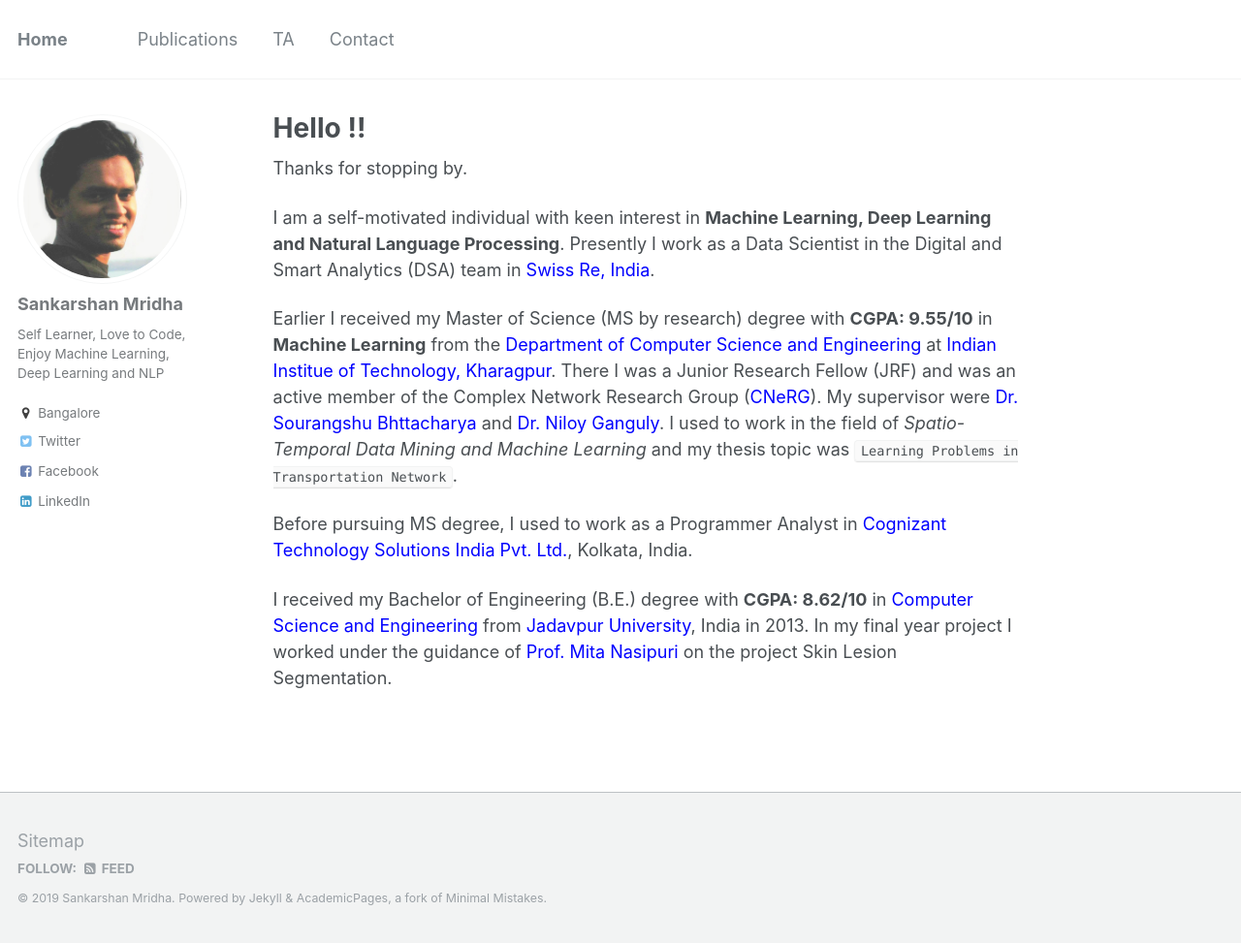
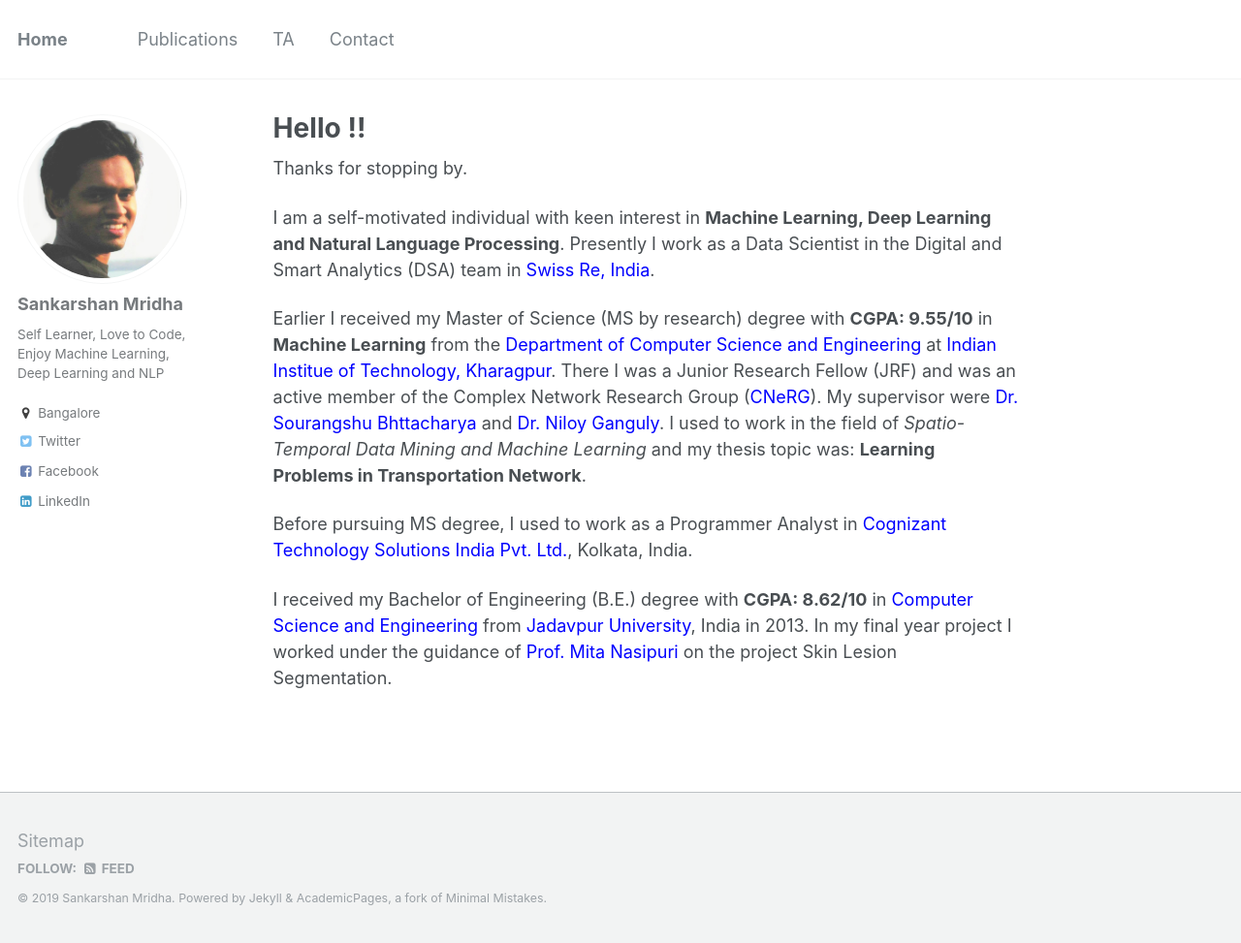
Before and after one commit to msank00/msank00.github.io, a Jekyll site: the page built from _pages/about.md, in a window 1280 px wide and 973 px high. Shown: the whole window at 97% size. Built offline with Jekyll 4.4.1, drawn with Linux system fonts in a browser that asks for light colours.

```diff
--- a/_pages/about.md
+++ b/_pages/about.md
@@ -26,7 +26,7 @@
 
 I am a self-motivated individual with keen interest in **Machine Learning, Deep Learning and Natural Language Processing**. Presently I work as a Data Scientist in the Digital and Smart Analytics (DSA) team in [<span style="color:blue">Swiss Re, India</span>](https://www.swissre.com/).
 
-Earlier I received my Master of Science (MS by research) degree with **CGPA: 9.55/10** in **Machine Learning** from the [<span style="color:blue">Department of Computer Science and Engineering</span>](http://cse.iitkgp.ac.in/) at [<span style="color:blue">Indian Institue of Technology, Kharagpur</span>](http://www.iitkgp.ac.in/). There I was a Junior Research Fellow (JRF) and was an active member of the Complex Network Research Group ([<span style="color:blue">CNeRG</span>](http://www.cnergres.iitkgp.ac.in/)). My supervisor were [<span style="color:blue">Dr. Sourangshu Bhttacharya</span>](http://cse.iitkgp.ac.in/~sourangshu/) and [<span style="color:blue">Dr. Niloy Ganguly</span>](http://www.facweb.iitkgp.ernet.in/~niloy/). I used to work in the field of _Spatio-Temporal Data Mining and Machine Learning_ and my thesis topic was `Learning Problems in Transportation Network`.
+Earlier I received my Master of Science (MS by research) degree with **CGPA: 9.55/10** in **Machine Learning** from the [<span style="color:blue">Department of Computer Science and Engineering</span>](http://cse.iitkgp.ac.in/) at [<span style="color:blue">Indian Institue of Technology, Kharagpur</span>](http://www.iitkgp.ac.in/). There I was a Junior Research Fellow (JRF) and was an active member of the Complex Network Research Group ([<span style="color:blue">CNeRG</span>](http://www.cnergres.iitkgp.ac.in/)). My supervisor were [<span style="color:blue">Dr. Sourangshu Bhttacharya</span>](http://cse.iitkgp.ac.in/~sourangshu/) and [<span style="color:blue">Dr. Niloy Ganguly</span>](http://www.facweb.iitkgp.ernet.in/~niloy/). I used to work in the field of _Spatio-Temporal Data Mining and Machine Learning_ and my thesis topic was: **Learning Problems in Transportation Network**.
 
 Before pursuing MS degree, I used to work as a Programmer Analyst in [<span style="color:blue">Cognizant Technology Solutions India Pvt. Ltd.</span>](https://www.cognizant.com/), Kolkata, India.
 
```
